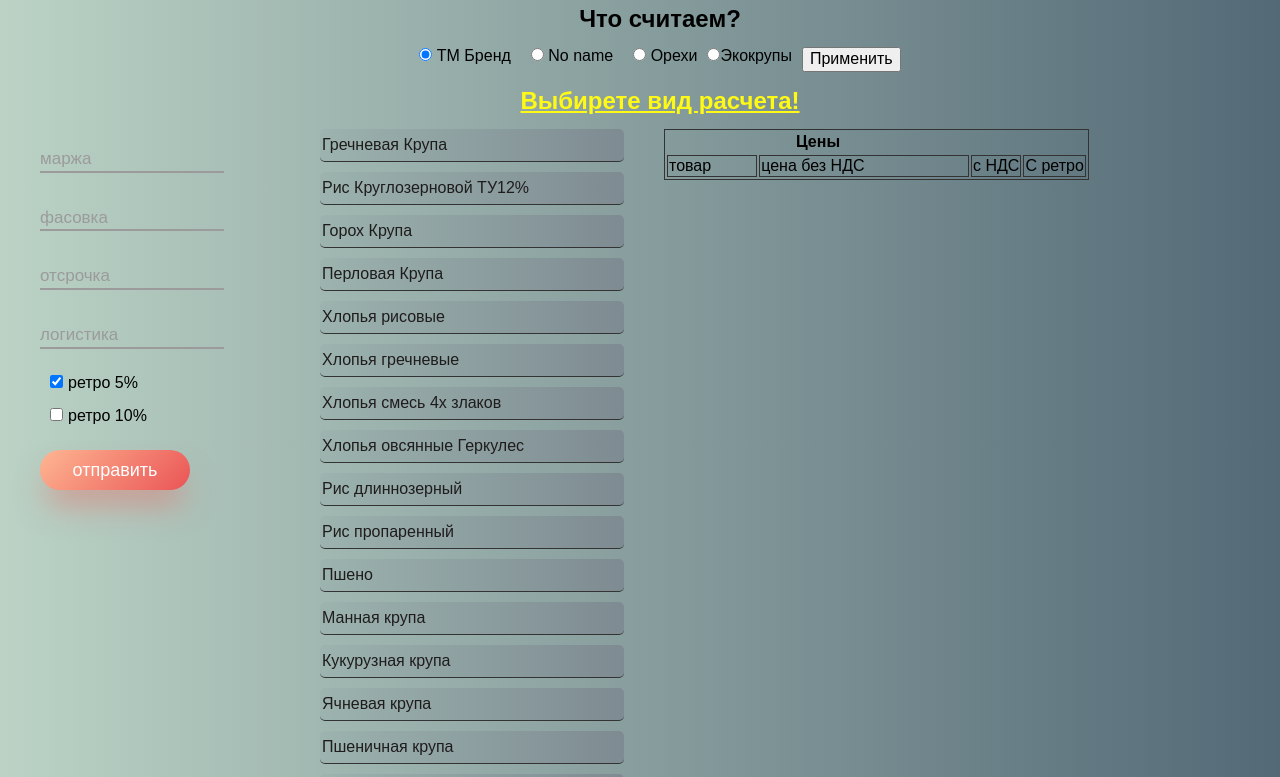
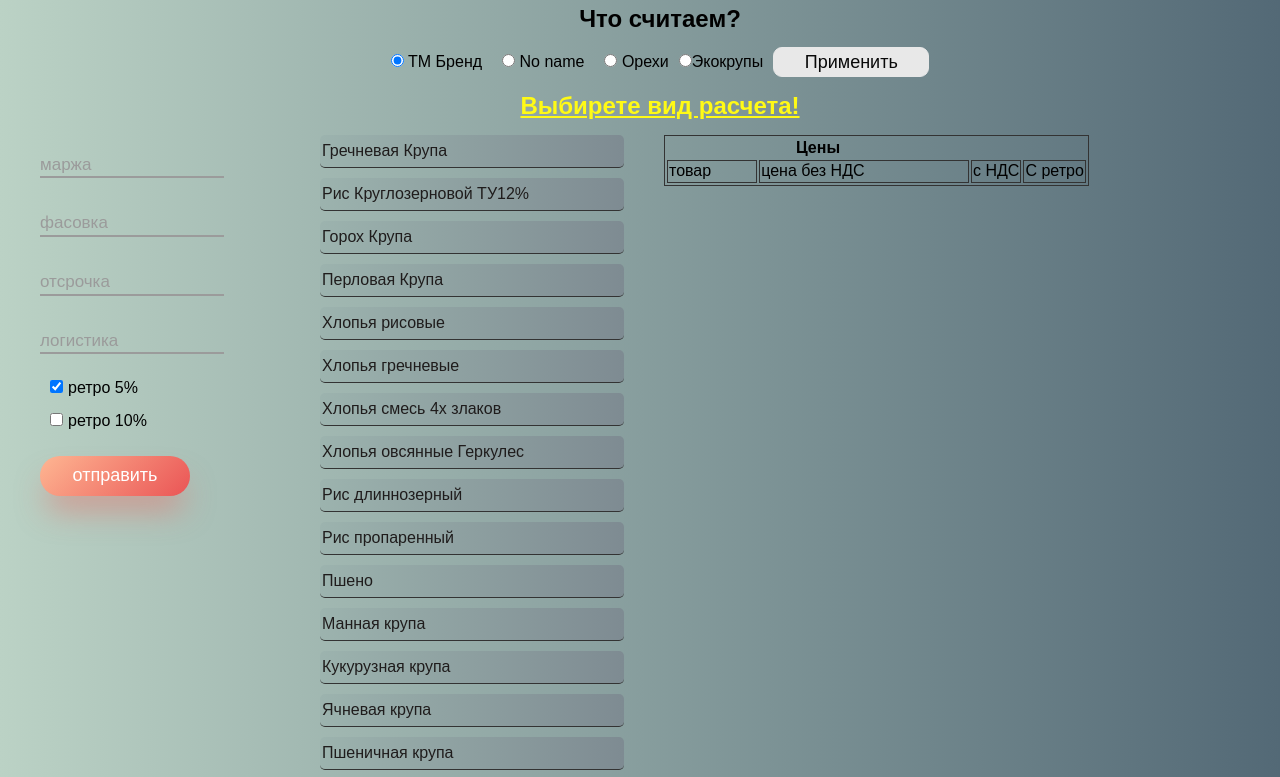
Before and after one commit to onlydream161/brand_calculate, a plain HTML site: page index.html in a window 1280 px wide. Shown: the part 67-844 px from the top of the page. Drawn offline with Linux system fonts and the light colour scheme; a web font is replaced by a local one.

Commit message:
add button

```diff
--- a/index.html
+++ b/index.html
@@ -20,7 +20,7 @@
         <!-- <label for="varpak"> <input type="radio" id="3" name="type" value="varpak">Вар Пак</label> -->
         <label for="mishkino"><input type="radio" id="4" name="type" value="orehi"> Орехи</label>
         <label for="mishkino"><input type="radio" id="4" name="type" value="eco_crupi">Экокрупы</label>
-        <button type="submit">Применить</button>
+        <button class="button_type" type="submit">Применить</button>
     </form>
     <h2 class="nowType">Выбирете вид расчета!</h2>
     <div class="contant">
--- a/index.scss
+++ b/index.scss
@@ -34,8 +34,26 @@ body {
 .form_type{
     display: flex;
     gap: 10px;
+    justify-content: center;
+    align-items: center;
+    .button_type {
+        color: #090909;
+        padding: 0.2em 1.7em;
+        font-size: 18px;
+        border-radius: 0.5em;
+        background: #e8e8e8;
+        border: 1px solid #e8e8e8;
+        transition: all .1s;
+      }
 
-    justify-content: center;
+      .button_type:hover {
+        border: 1px solid white;
+      }
+
+      .button_type:active {
+        box-shadow: 4px 4px 12px #c5c5c5,
+                   -4px -4px 12px #ffffff;
+      }
 }
 .form__firstblock {
   margin-bottom: 50px;
```
Also changed, not shown: style/index.css.
